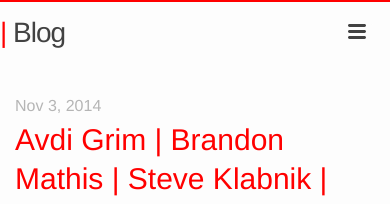
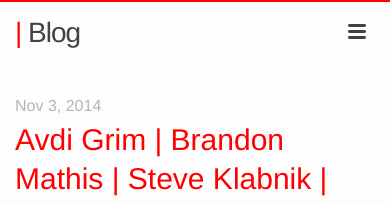
Before and after one commit to vis-kid/between_blog, a Jekyll site: the page built from index.html, in a window 390 px wide. Shown: the top 204 px of the page. Built offline with Jekyll 4.4.1, drawn with Linux system fonts in a browser that asks for light colours; the list of posts is cut into pages by our own code.

Commit message:
Adds breakpoint for site-title to align it with content on small devices

```diff
--- a/_sass/_layout.scss
+++ b/_sass/_layout.scss
@@ -33,6 +33,9 @@ a.site-title {
     margin-bottom: 0;
 		margin-left: -15px;
     float: left;
+    @include media-query($on-palm) {
+      margin-left: 0px;
+		}
 }
 
 .site-nav {
```
